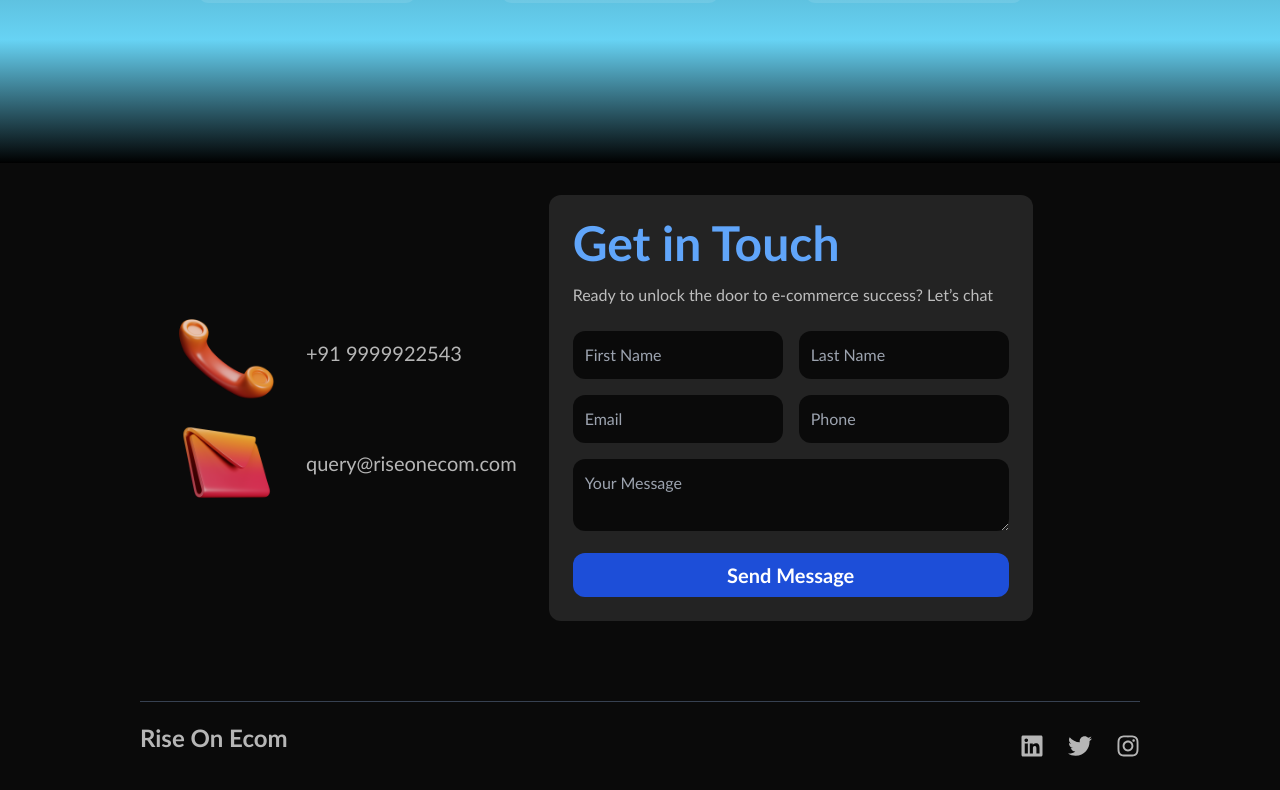
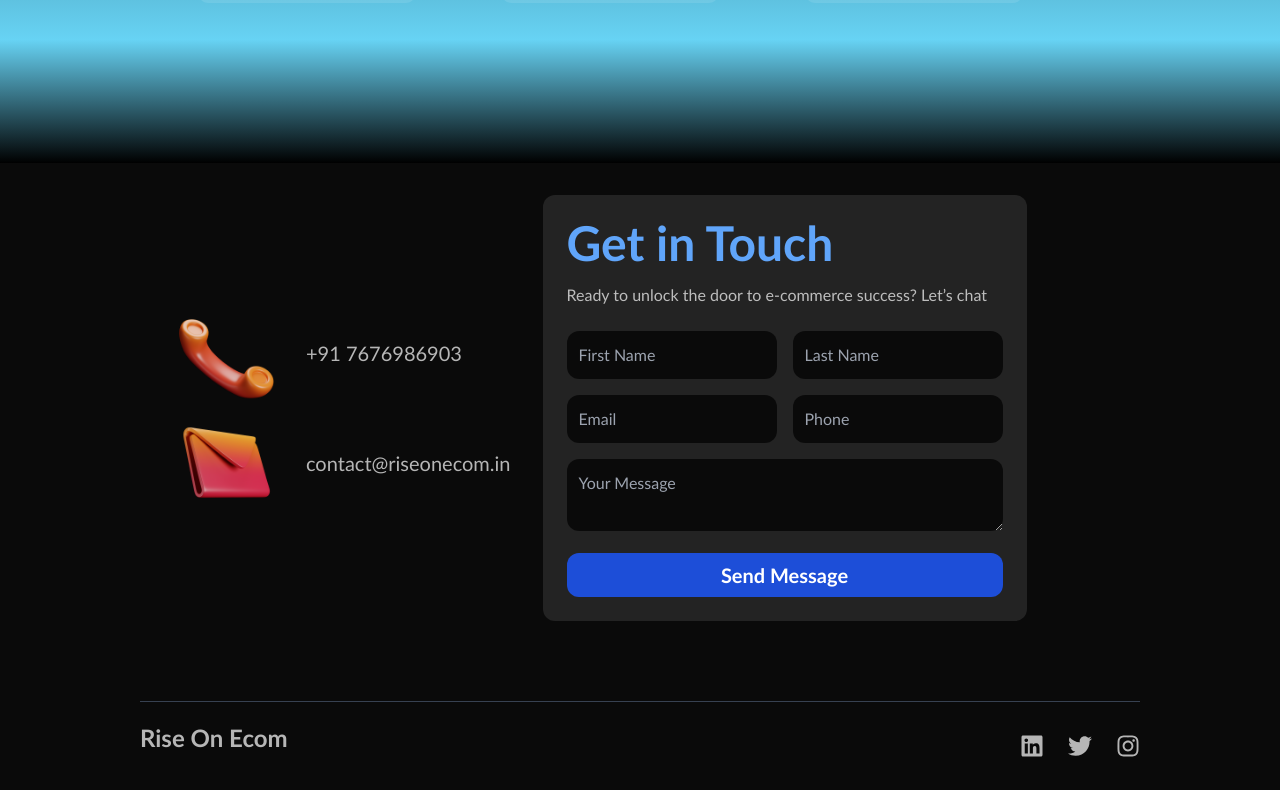
Before and after one commit to parklicoste/rise_on_ecom, a Next.js app: page / in a window 1280 px wide. Shown: the part 3430-4220 px from the top of the page. Built offline with nearby package versions, Linux system fonts and the light colour scheme.

Commit message:
Update Contact.tsx
add the contact number and email id to the contact component

```diff
--- a/src/components/Contact.tsx
+++ b/src/components/Contact.tsx
@@ -11,12 +11,12 @@ export const Contact = () => {
         <ul>
             <li className=' flex items-center'>
               <Image src={phone} alt='phone' className='h-[110px] w-auto mr-6' />
-              <p className='text-xl'>+91 9999922543</p>
+              <p className='text-xl'>+91 7676986903</p>
 
             </li>
             <li className=' flex items-center'>
               <Image src={mail} alt='phone' className='h-[110px] w-auto mr-6' />
-              <p className='text-xl'>query@riseonecom.com</p>
+              <p className='text-xl'>contact@riseonecom.in</p>
 
             </li>
 
```
